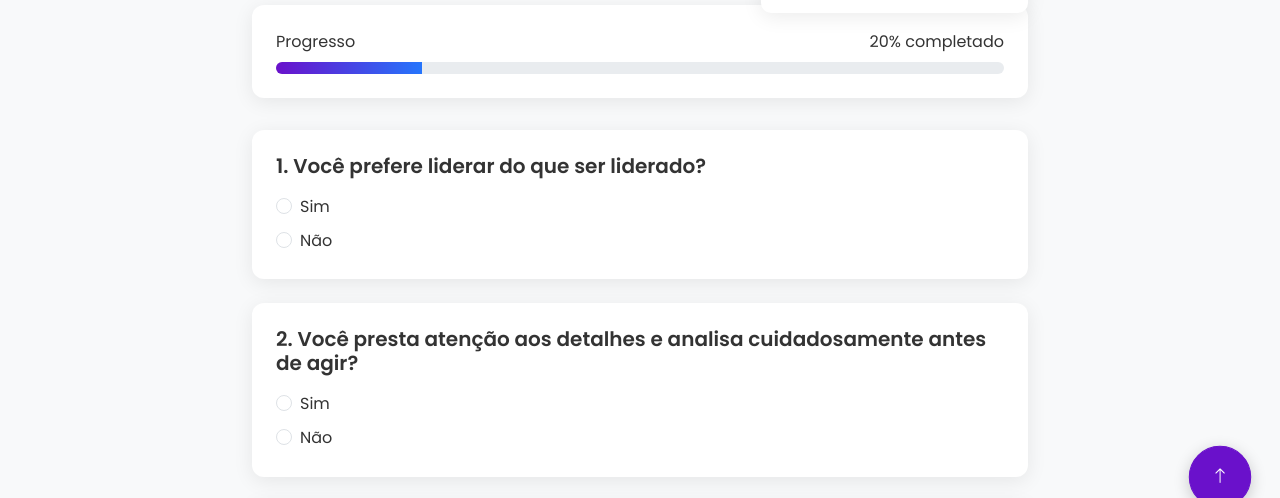
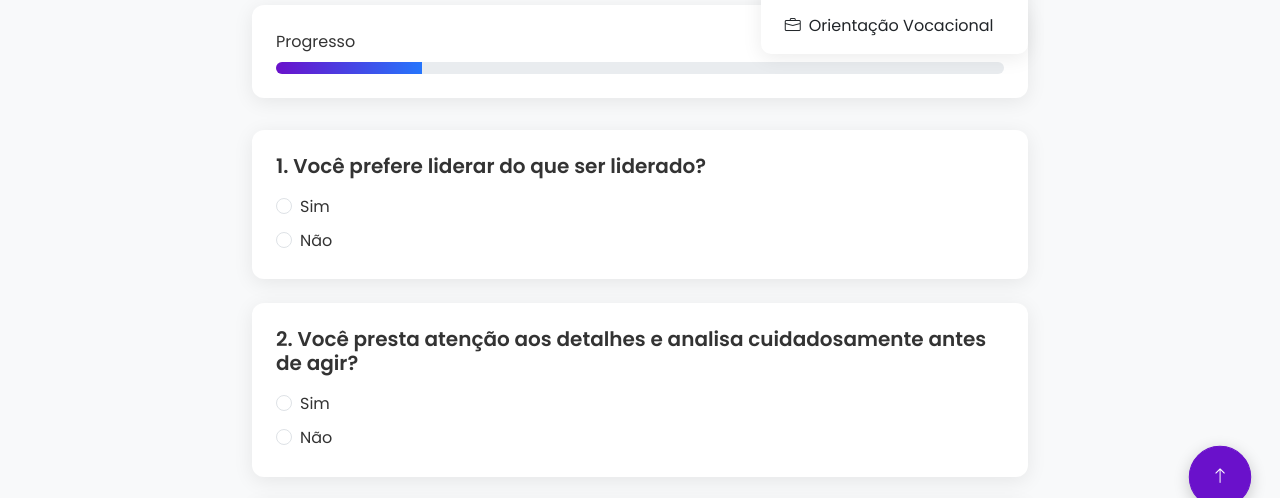
Before and after one commit to antoniokangasebastiao-dotcom/DEP, a plain HTML site: page DEP-Software/temperamento.html in a window 1280 px wide. Both pictures are taken after a click on the button "Testes". Shown: the part 263-761 px from the top of the page. Drawn offline with nearby package versions, Linux system fonts and the light colour scheme.

Commit message:
Update temperamento.html

```diff
--- a/DEP-Software/temperamento.html
+++ b/DEP-Software/temperamento.html
@@ -308,6 +308,11 @@
                 <i class="bi bi-lightbulb me-2"></i>Tipos de Inteligência
               </a>
             </li>
+              <li>
+               <a class="dropdown-item d-flex align-items-center" href="vocacional.html">
+                <i class="bi bi-briefcase me-2"></i>Orientação Vocacional
+              </a>
+             </li>
           </ul>
         </li>
       </ul>
```
